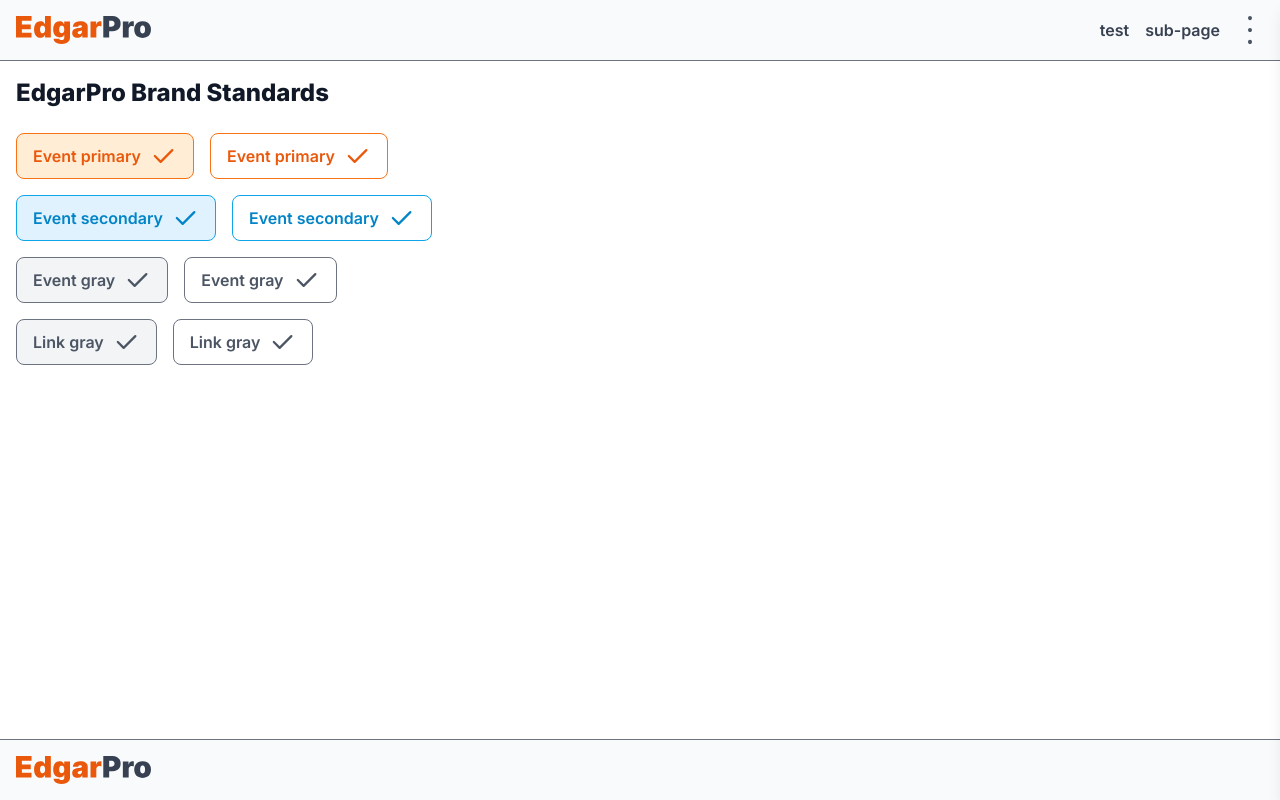
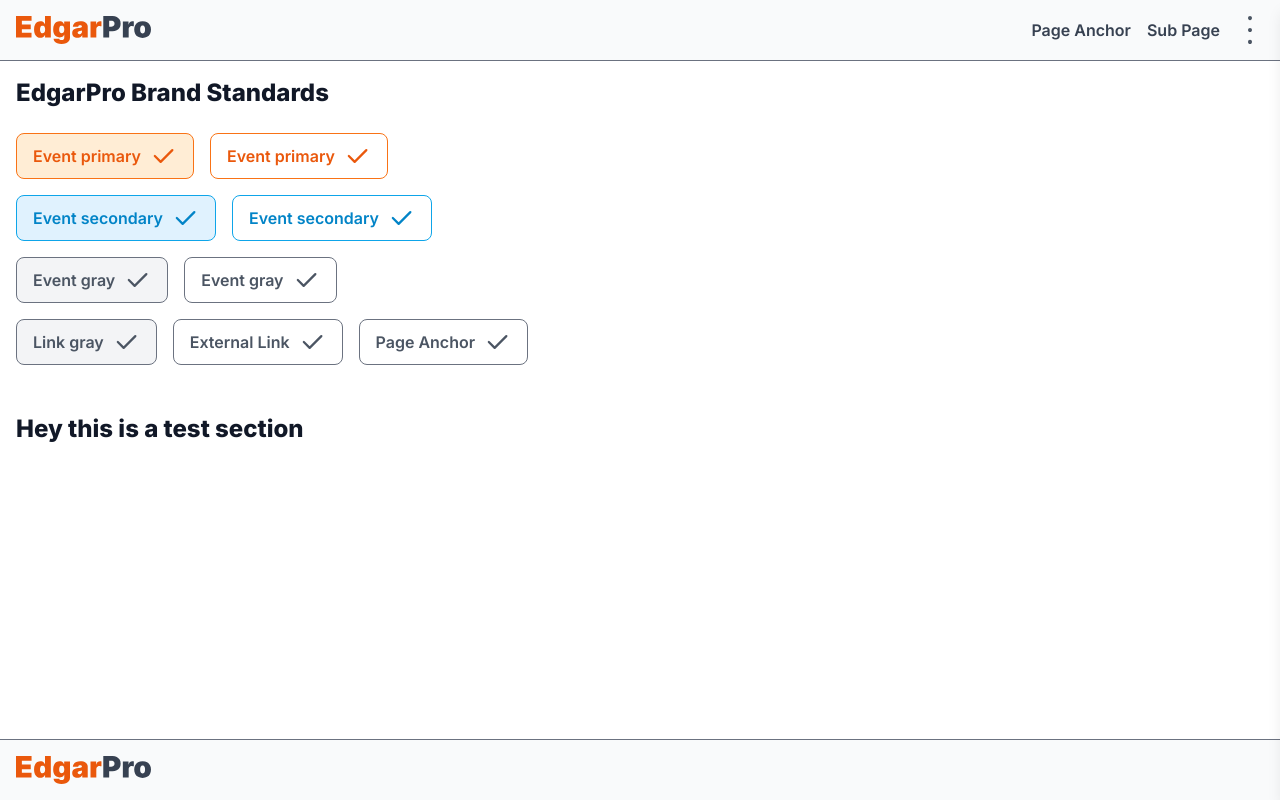
Before and after one commit to johnhodge/edragpro_library, a Next.js app: page / in a window 1280 px wide. Built offline with nearby package versions, Linux system fonts and the light colour scheme.

Commit message:
EP-84 create placeholders for testing config

```diff
--- a/src/app/layout.tsx
+++ b/src/app/layout.tsx
@@ -5,7 +5,6 @@ import React from 'react';
 import { HomepageSectionEntryData } from '../types';
 import Callout from './components/callout';
 import GlobalNav from './components/nav';
-import GlobalLink from './components/link';
 
 const inter = Inter({ subsets: ['latin'], variable: '--inter' });
 const firaCode = Fira_Code({ subsets: ['latin'], variable: '--firaCode' });
@@ -22,7 +21,7 @@ export default async function RootLayout({
       },
       header: 'test',
       paragraph: 'test',
-      name: 'test',
+      name: 'Page Anchor',
       order: 1,
       entryType: 'product',
       pageAnchor: true,
@@ -34,7 +33,7 @@ export default async function RootLayout({
       },
       header: 'sub-page',
       paragraph: 'sub-page',
-      name: 'sub-page',
+      name: 'Sub Page',
       order: 1,
       entryType: 'product',
       pageAnchor: false,
--- a/src/app/local-components/button-section.tsx
+++ b/src/app/local-components/button-section.tsx
@@ -74,7 +74,7 @@ export default function ButtonSection() {
           eventType='link'
           title='hey'
           icon='check'
-          href='/'
+          href='https://app.edgarpro.co'
           type='external'>
           Link gray
         </GlobalButton>
@@ -83,10 +83,21 @@ export default function ButtonSection() {
           eventType='link'
           title='hey'
           icon='check'
-          href='/'
+          href='https://app.edgarpro.co'
           type='external'
           ghost>
-          Link gray
+          External Link
+        </GlobalButton>
+        <GlobalButton
+          theme='gray'
+          eventType='link'
+          title='hey'
+          icon='check'
+          href='/#test-section'
+          type='internal'
+          pageAnchor
+          ghost>
+          Page Anchor
         </GlobalButton>
       </div>
     </section>
--- a/src/app/page.tsx
+++ b/src/app/page.tsx
@@ -1,11 +1,9 @@
 import { Metadata } from 'next';
-import React from 'react';
 import { MetadataData } from '../types';
-import GlobalButton from './components/button';
+import Loading from './loading';
+import ButtonSection from './local-components/button-section';
 import GlobalStandardPage from './templates/standard-page';
-import Loading from './loading';
 import SetMetadata from './utils/meta';
-import ButtonSection from './local-components/button-section';
 
 export async function generateMetadata(): Promise<Metadata> {
   const metadata: MetadataData = {
@@ -28,6 +26,9 @@ export default function Page() {
       header='EdgarPro Brand Standards'
       fallback={<Loading />}>
       <ButtonSection />
+      <div id='test-section'>
+        <h2>Hey this is a test section</h2>
+      </div>
     </GlobalStandardPage>
   );
 }
--- a/src/app/sub-page/page.tsx
+++ b/src/app/sub-page/page.tsx
@@ -1,3 +1,15 @@
+import Link from 'next/link';
+
 export default function Page() {
-  return <h1>Hello world</h1>;
+  return (
+    <>
+      <h1>Hello world</h1>{' '}
+      <p>
+        This page has a subpage{' '}
+        <Link href='/sub-page/sub-sub' title='Sub-sub Page' type='internal'>
+          here
+        </Link>
+      </p>
+    </>
+  );
 }
```
